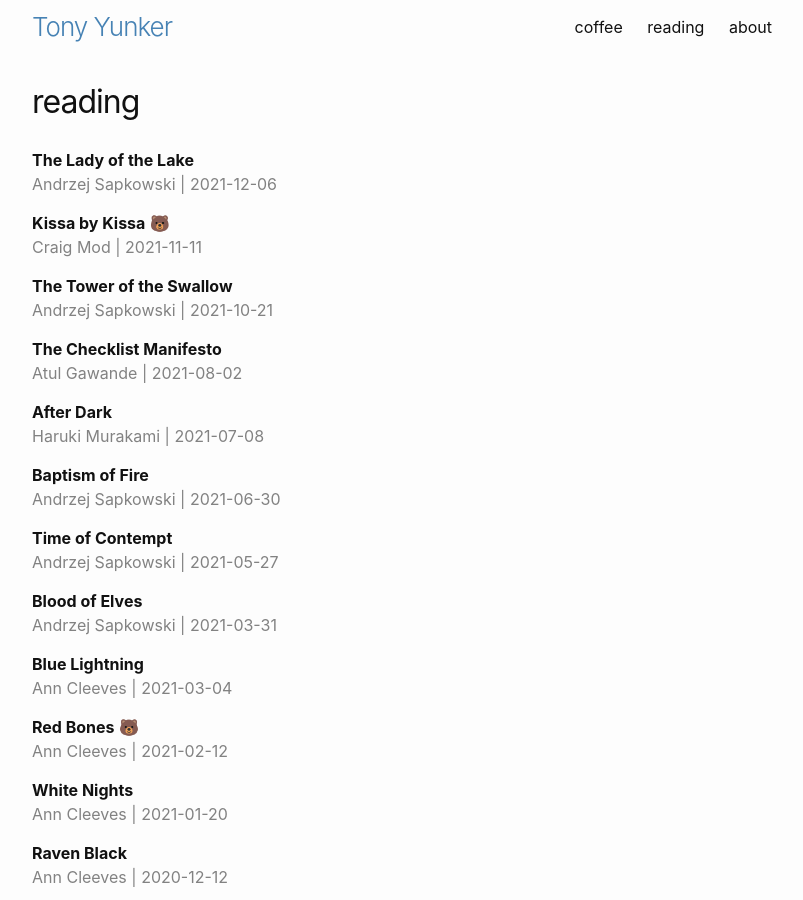
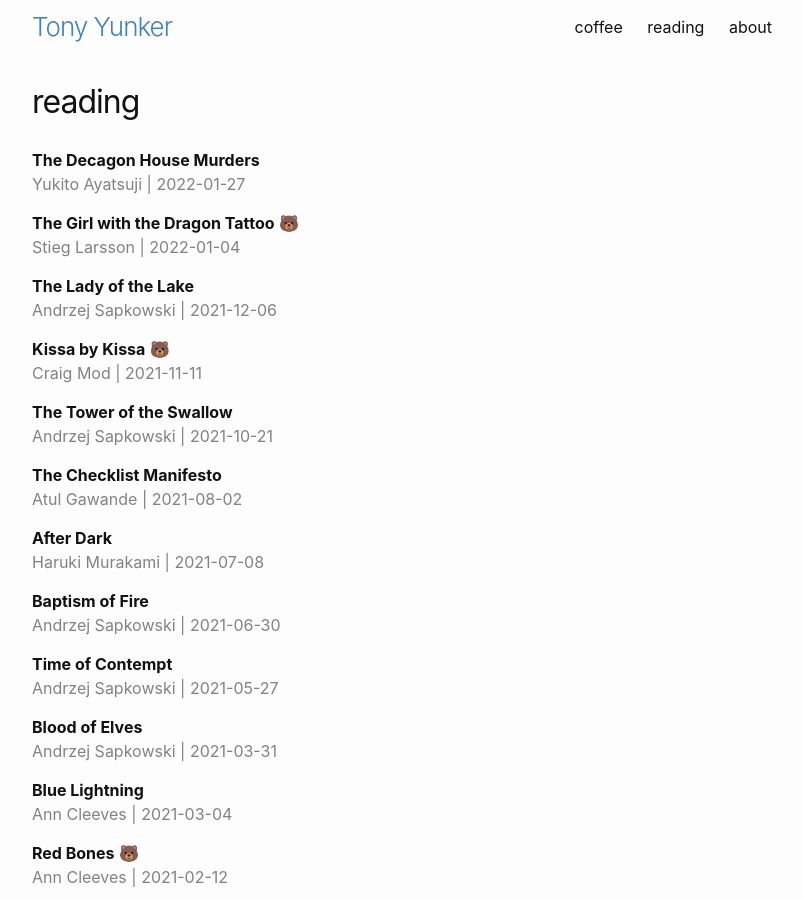
Before and after one commit to ayunker/ayunker.github.io, a Jekyll site: the page built from logs/reading.md, in a window 1280 px wide and 900 px high. Shown: the whole window, without its empty margins (238-1041 px from the left). Built offline with Jekyll 4.4.1, drawn with Linux system fonts in a browser that asks for light colours.

```diff
--- a/logs/reading.md
+++ b/logs/reading.md
@@ -2,6 +2,12 @@
 layout: page
 title: reading
 ---
+
+**The Decagon House Murders**\\
+<span class="grey-text">Yukito Ayatsuji \| 2022-01-27</span>
+
+**The Girl with the Dragon Tattoo** 🐻 \\
+<span class="grey-text">Stieg Larsson \| 2022-01-04</span>
 
 **The Lady of the Lake**\\
 <span class="grey-text">Andrzej Sapkowski \| 2021-12-06</span>
```
Also changed, not shown: logs/coffee.md (+6 -0 lines).
